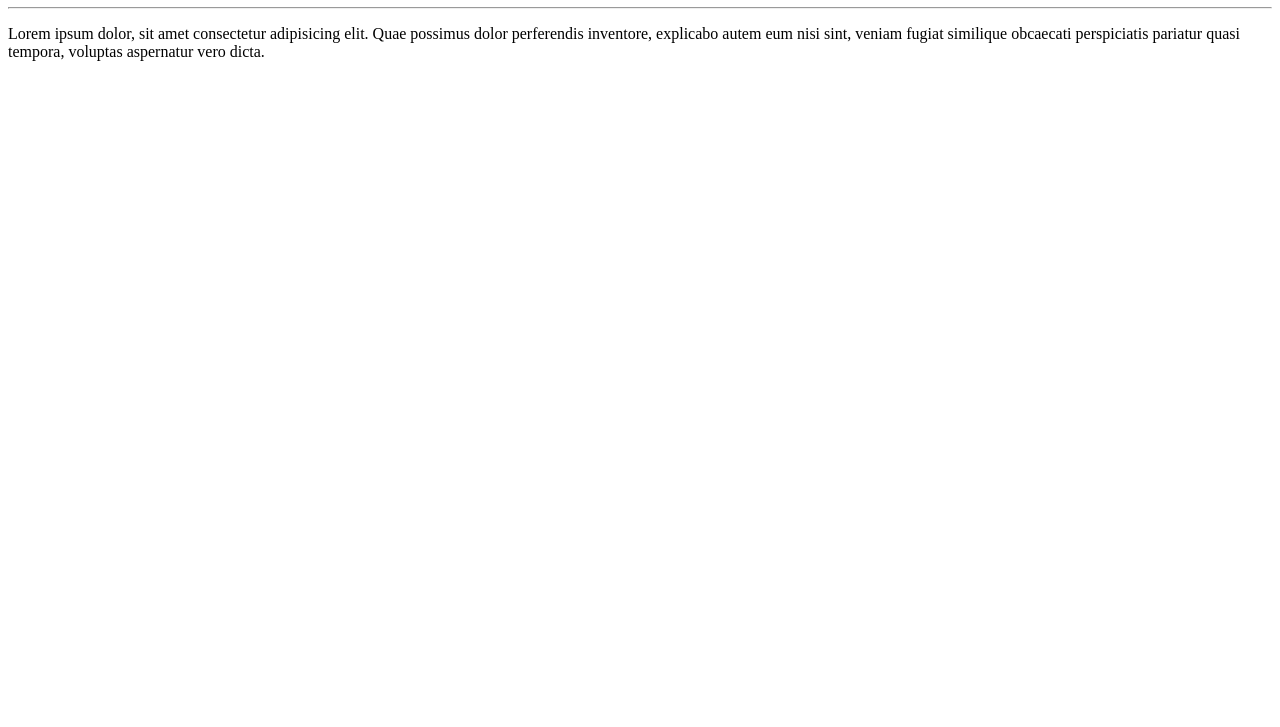
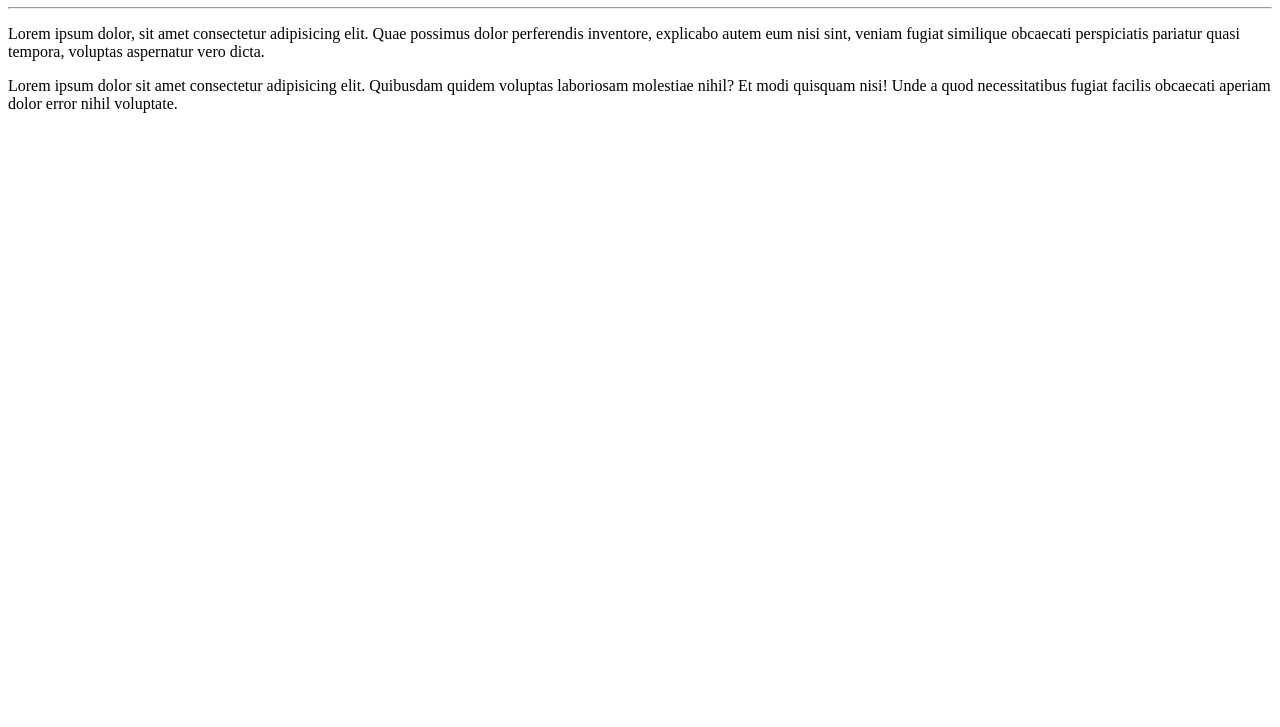
Before and after one commit to heliofe/Ola-Mundo, a plain HTML site: page index.html in a window 1280 px wide. Shown: the part 73-800 px from the top of the page. Drawn offline with Linux system fonts and the light colour scheme.

Commit message:
Adicionei um parágrafo

```diff
--- a/index.html
+++ b/index.html
@@ -12,6 +12,8 @@
     <h1>Olá, Mundo!</h1>
     <hr>
     <p>Lorem ipsum dolor, sit amet consectetur adipisicing elit. Quae possimus dolor perferendis inventore, explicabo autem eum nisi sint, veniam fugiat similique obcaecati perspiciatis pariatur quasi tempora, voluptas aspernatur vero dicta.</p>
+    <p>Lorem ipsum dolor sit amet consectetur adipisicing elit. Quibusdam quidem voluptas laboriosam molestiae nihil? Et modi quisquam nisi! Unde a quod necessitatibus fugiat facilis obcaecati aperiam dolor error nihil voluptate.
+    </p>
 </body>
 
 </html>
```
